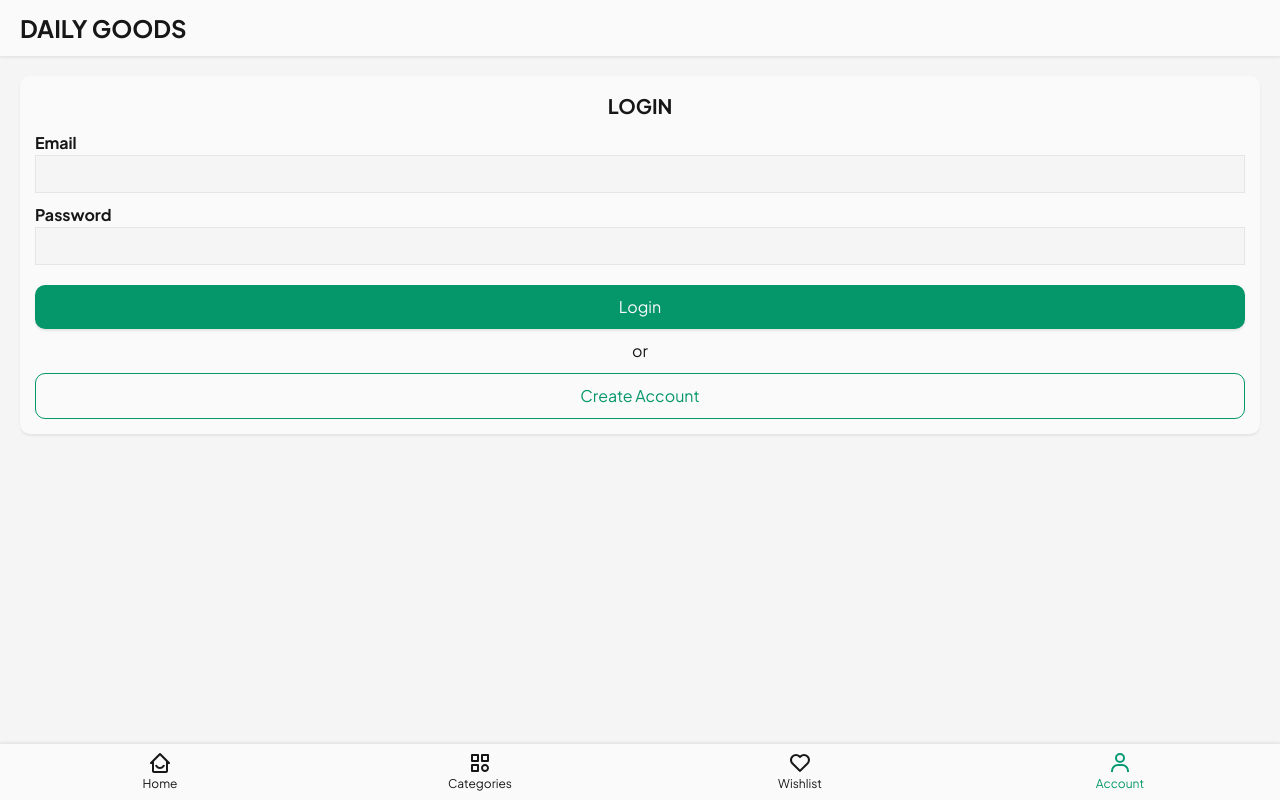
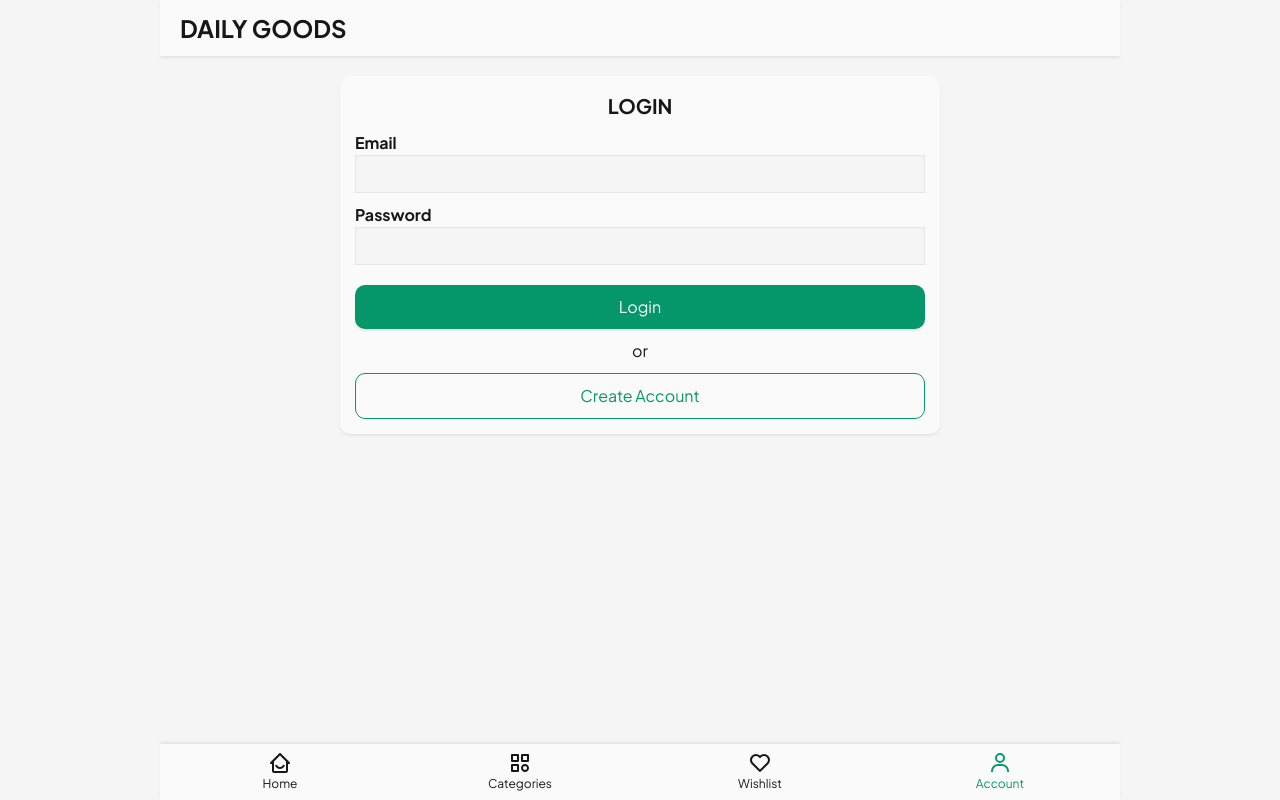
Before and after one commit to mochamadboval/daily-goods, a React (Vite) app: page /account in a window 1280 px wide. Built offline with nearby package versions, Linux system fonts and the light colour scheme; no server answers; the database is empty.

Commit message:
Responsive view

```diff
--- a/src/components/UI/Card.module.css
+++ b/src/components/UI/Card.module.css
@@ -5,3 +5,9 @@
   display: flex;
   flex: 0 0 calc(100% / 2 - 5px);
 }
+
+@media all and (min-width: 640px) {
+  .card {
+    flex: 0 0 calc((100% / 4 - 8px));
+  }
+}
--- a/src/components/navigation/Header.module.css
+++ b/src/components/navigation/Header.module.css
@@ -4,9 +4,12 @@
   box-shadow: 0 2px 2px var(--color-shadow);
   display: flex;
   justify-content: space-between;
+  left: 50%;
   position: fixed;
   top: 0;
+  transform: translateX(-50%);
   width: 100%;
+  max-width: 960px;
 }
 
 .header > h1 > a {
--- a/src/components/navigation/Menu.module.css
+++ b/src/components/navigation/Menu.module.css
@@ -2,7 +2,10 @@
   background-color: var(--color-white);
   box-shadow: 0 -2px 2px var(--color-shadow);
   bottom: 0;
+  left: 50%;
+  max-width: 960px;
   position: fixed;
+  transform: translateX(-50%);
   width: 100%;
 }
 
--- a/src/index.css
+++ b/src/index.css
@@ -100,7 +100,9 @@ button {
 }
 
 main {
+  margin-inline: auto;
   margin-top: 56px;
+  max-width: 960px;
   padding-bottom: 56px;
 }
 
--- a/src/pages/Account.module.css
+++ b/src/pages/Account.module.css
@@ -1,4 +1,6 @@
 .account {
+  margin-inline: auto;
+  max-width: 640px;
   padding: 20px;
 }
 
--- a/src/pages/Cart.module.css
+++ b/src/pages/Cart.module.css
@@ -6,7 +6,7 @@
 }
 
 .products > article {
-  flex: 0 1 auto;
+  flex: 0 0 auto;
   gap: 10px;
   padding: 10px;
 }
@@ -74,3 +74,19 @@
 .product__amount > p {
   font-size: 0.75rem;
 }
+
+@media all and (min-width: 640px) {
+  .products {
+    flex-direction: row;
+    flex-wrap: wrap;
+  }
+
+  .products > article {
+    flex: 0 0 calc(100% / 2 - 5px);
+  }
+
+  .products > article:nth-last-child(1) {
+    flex: 0 0 50%;
+    margin-inline: auto;
+  }
+}
--- a/src/pages/Product.module.css
+++ b/src/pages/Product.module.css
@@ -103,3 +103,9 @@
   color: var(--color-black);
   text-decoration: underline solid 2px;
 }
+
+@media all and (min-width: 640px) {
+  .product__images > figure {
+    flex: 0 0 calc(100% / 2 - 5px);
+  }
+}
```
